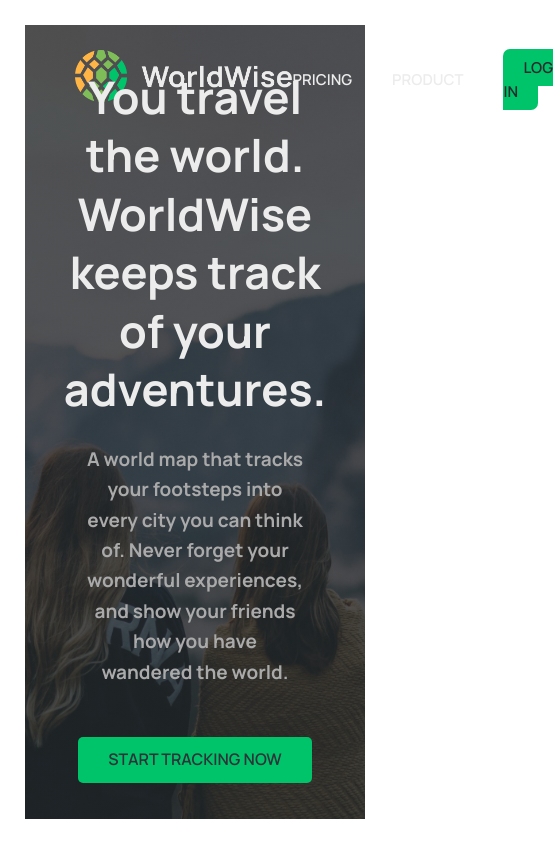
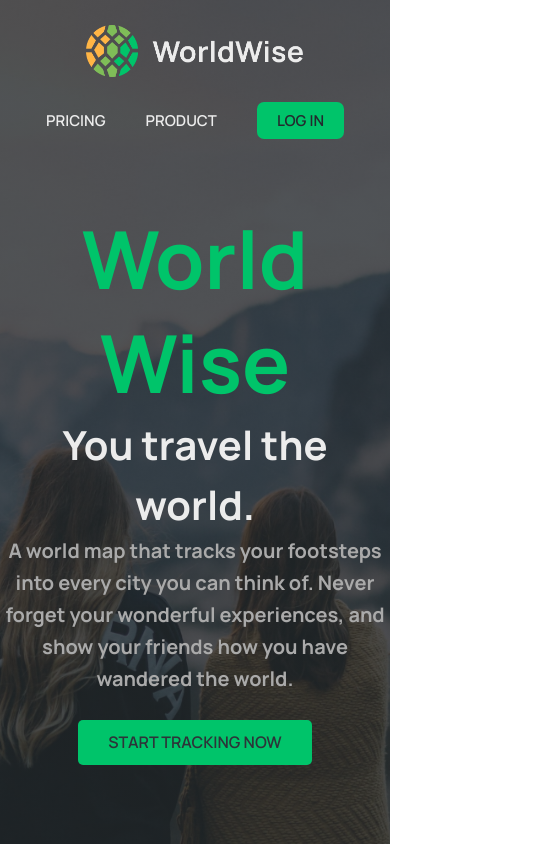
Before and after one commit to mahmoud-alaa1/world-wise, a React (Vite) app: page / in a window 390 px wide. Shown: the whole page, 553 px wide, since content can reach past the window. Built offline with nearby package versions, Linux system fonts and the light colour scheme; data requests are answered from the project's data file.

Commit message:
Style
I have re-stayled page nav and home page

```diff
--- a/src/components/PageNav.module.css
+++ b/src/components/PageNav.module.css
@@ -32,3 +32,22 @@ a.ctaLink:visited {
   padding: 0.8rem 2rem;
   border-radius: 7px;
 }
+
+@media (max-width: 560px) {
+  .nav {
+    display: flex;
+    align-items: center;
+    justify-content: center;
+    flex-direction: column;
+    gap: 2.5rem;
+  }
+}
+@media (max-width: 320px) {
+  .nav ul {
+    list-style: none;
+    display: flex;
+    align-items: center;
+    gap: 4rem;
+    flex-direction: column;
+  }
+}
--- a/src/pages/Homepage.jsx
+++ b/src/pages/Homepage.jsx
@@ -3,23 +3,25 @@ import styles from "./Homepage.module.css";
 import PageNav from "../components/PageNav";
 export default function Homepage() {
   return (
+    <div className={styles.container}>
+      <header>
+        <PageNav />
+      </header>
+
       <main className={styles.homepage}>
-      <PageNav />
         <section>
-        <h1>
-          You travel the world.
-          <br />
-          WorldWise keeps track of your adventures.
-        </h1>
-        <h2>
+          <h1>World Wise</h1>
+          <h2>You travel the world.</h2>
+          <h3>
             A world map that tracks your footsteps into every city you can think
-          of. Never forget your wonderful experiences, and show your friends how
-          you have wandered the world.
-        </h2>
+            of. Never forget your wonderful experiences, and show your friends
+            how you have wandered the world.
+          </h3>
           <Link to="/login" className="cta">
             Start Tracking now
           </Link>
         </section>
       </main>
+    </div>
   );
 }
--- a/src/pages/Homepage.module.css
+++ b/src/pages/Homepage.module.css
@@ -1,6 +1,4 @@
-.homepage {
-  height: calc(100vh - 5rem);
-  margin: 2.5rem;
+.container {
   background-image: linear-gradient(
       rgba(36, 42, 46, 0.8),
       rgba(36, 42, 46, 0.8)
@@ -8,27 +6,54 @@
     url("/bg.jpg");
   background-size: cover;
   background-position: center;
-  padding: 2.5rem 5rem;
+  min-height: 100vh;
+  padding: 2.5rem 1%;
+  display: flex;
+  flex-direction: column;
+  gap: 2rem;
 }
-
+.homepage {
+  justify-self: center;
+  flex-grow: 1;
+  display: flex;
+  align-items: center;
+  justify-content: center;
+}
 .homepage section {
   display: flex;
   flex-direction: column;
-  height: 85%;
   align-items: center;
   justify-content: center;
-  gap: 2.5rem;
   text-align: center;
 }
-
 .homepage h1 {
-  font-size: 4.5rem;
+  font-size: 9vw;
   line-height: 1.3;
+  color: var(--color-brand--2);
+}
+.homepage h2 {
+  font-size: 7vw;
+  line-height: 1.5;
 }
 
-.homepage h2 {
-  width: 90%;
-  font-size: 1.9rem;
+.homepage h3 {
+  font-size: 2rem;
   color: var(--color-light--1);
   margin-bottom: 2.5rem;
 }
+
+@media (max-width: 690px) {
+  .homepage h1 {
+    font-size: 8rem;
+  }
+  .homepage h2 {
+    font-size: 4rem;
+    line-height: 1.5;
+  }
+
+  .homepage h3 {
+    font-size: 2rem;
+    color: var(--color-light--1);
+    margin-bottom: 2.5rem;
+  }
+}
```
Lines whose indentation alone changed are shown as unchanged.
